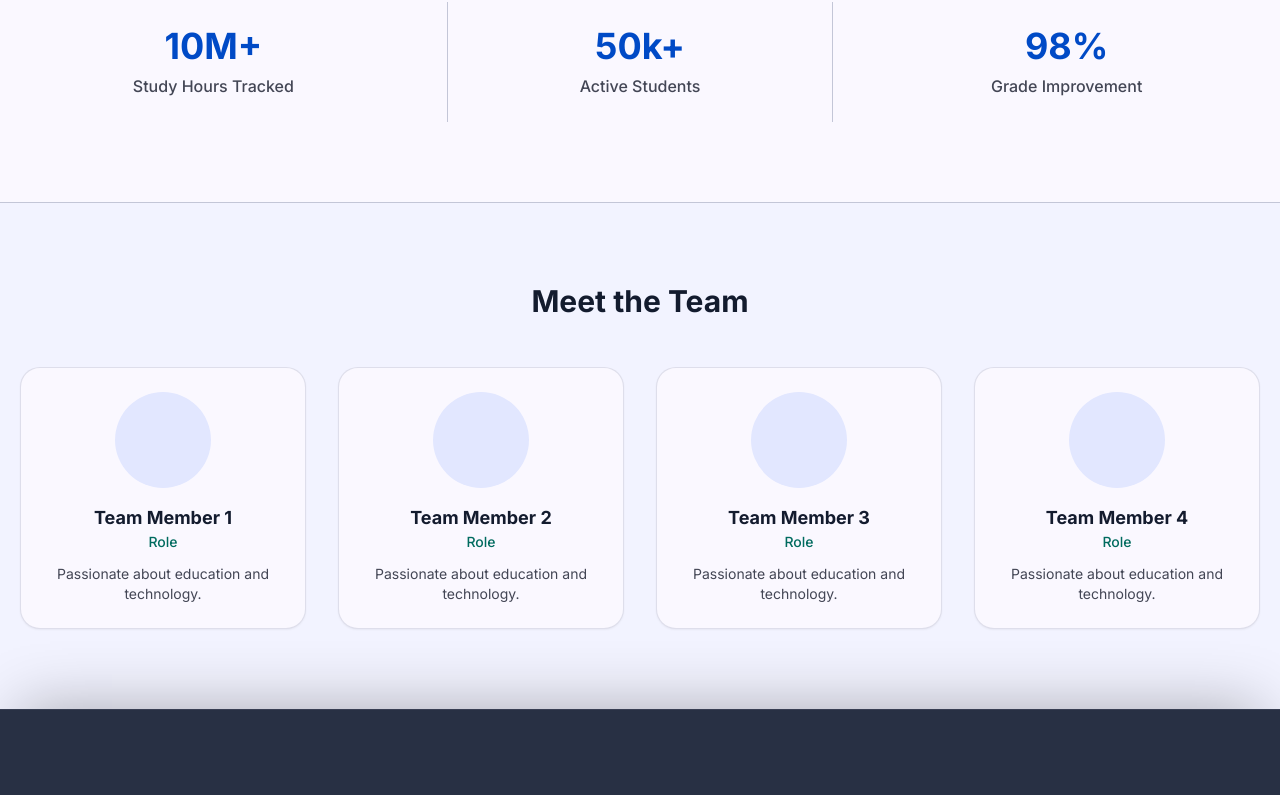
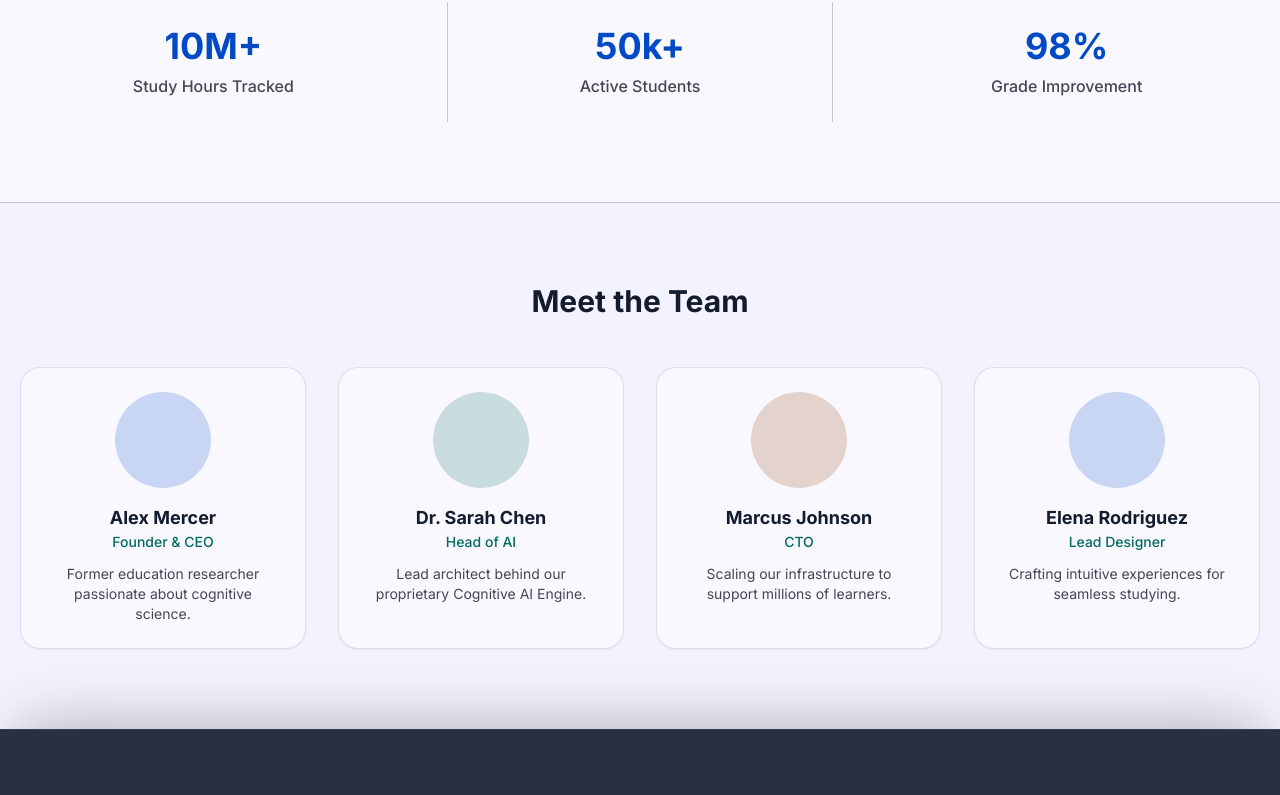
Before and after one commit to kazi-Samin/StudyPilot-ai, a React (Vite) app: page /about in a window 1280 px wide. Shown: the part 480-1275 px from the top of the page. Built offline with nearby package versions, Linux system fonts and the light colour scheme; no server answers.

Commit message:
Fix dummy content and add related items to meet requirements

```diff
--- a/src/pages/About.tsx
+++ b/src/pages/About.tsx
@@ -33,14 +33,38 @@ const About: React.FC = () => {
         <div className="max-w-[1280px] mx-auto">
           <h2 className="text-3xl font-bold text-center mb-12">Meet the Team</h2>
           <div className="grid grid-cols-1 md:grid-cols-4 gap-8">
-            {[1,2,3,4].map((i) => (
-              <div key={i} className="card p-6 text-center">
-                <div className="w-24 h-24 mx-auto rounded-full bg-surface-container-high mb-4"></div>
-                <h3 className="font-bold text-lg">Team Member {i}</h3>
-                <p className="text-secondary text-sm font-medium mb-3">Role</p>
-                <p className="text-on-surface-variant text-sm">Passionate about education and technology.</p>
+            <div className="card p-6 text-center">
+              <div className="w-24 h-24 mx-auto rounded-full bg-primary/20 text-primary flex items-center justify-center mb-4">
+                <span className="material-symbols-outlined text-4xl">person</span>
               </div>
-            ))}
+              <h3 className="font-bold text-lg">Alex Mercer</h3>
+              <p className="text-secondary text-sm font-medium mb-3">Founder & CEO</p>
+              <p className="text-on-surface-variant text-sm">Former education researcher passionate about cognitive science.</p>
+            </div>
+            <div className="card p-6 text-center">
+              <div className="w-24 h-24 mx-auto rounded-full bg-secondary/20 text-secondary flex items-center justify-center mb-4">
+                <span className="material-symbols-outlined text-4xl">psychology</span>
+              </div>
+              <h3 className="font-bold text-lg">Dr. Sarah Chen</h3>
+              <p className="text-secondary text-sm font-medium mb-3">Head of AI</p>
+              <p className="text-on-surface-variant text-sm">Lead architect behind our proprietary Cognitive AI Engine.</p>
+            </div>
+            <div className="card p-6 text-center">
+              <div className="w-24 h-24 mx-auto rounded-full bg-tertiary/20 text-tertiary flex items-center justify-center mb-4">
+                <span className="material-symbols-outlined text-4xl">code</span>
+              </div>
+              <h3 className="font-bold text-lg">Marcus Johnson</h3>
+              <p className="text-secondary text-sm font-medium mb-3">CTO</p>
+              <p className="text-on-surface-variant text-sm">Scaling our infrastructure to support millions of learners.</p>
+            </div>
+            <div className="card p-6 text-center">
+              <div className="w-24 h-24 mx-auto rounded-full bg-primary/20 text-primary flex items-center justify-center mb-4">
+                <span className="material-symbols-outlined text-4xl">design_services</span>
+              </div>
+              <h3 className="font-bold text-lg">Elena Rodriguez</h3>
+              <p className="text-secondary text-sm font-medium mb-3">Lead Designer</p>
+              <p className="text-on-surface-variant text-sm">Crafting intuitive experiences for seamless studying.</p>
+            </div>
           </div>
         </div>
       </section>
--- a/src/pages/StudyPlanDetails.tsx
+++ b/src/pages/StudyPlanDetails.tsx
@@ -2,6 +2,8 @@ import React, { useState } from 'react';
 import { useParams, useNavigate } from 'react-router-dom';
 import { useQuery, useMutation, useQueryClient } from '@tanstack/react-query';
 import { studyPlanService } from '../services/studyPlanService';
+import { useStudyPlans } from '../hooks/useStudyPlans';
+import StudyPlanCard from '../components/StudyPlanCard';
 import { useAuth } from '../context/AuthContext';
 import toast from 'react-hot-toast';
 
@@ -72,6 +74,13 @@ const StudyPlanDetails: React.FC = () => {
       toast.error('Failed to add review');
     }
   });
+
+  const { data: relatedPlansData } = useStudyPlans({
+    subject: plan?.subject,
+    limit: 4
+  });
+
+  const relatedPlans = relatedPlansData?.data?.filter((p: any) => p._id !== id).slice(0, 3) || [];
 
   if (planLoading) {
     return <div className="min-h-screen flex items-center justify-center"><div className="animate-spin rounded-full h-12 w-12 border-4 border-primary border-t-transparent"></div></div>;
@@ -167,6 +176,18 @@ const StudyPlanDetails: React.FC = () => {
               ))}
             </div>
           </section>
+
+          {/* Related Plans */}
+          {relatedPlans.length > 0 && (
+            <section className="pt-8 border-t border-outline-variant">
+              <h2 className="text-2xl font-bold mb-6">Related Plans</h2>
+              <div className="grid grid-cols-1 md:grid-cols-2 gap-6">
+                {relatedPlans.map((relatedPlan: any) => (
+                  <StudyPlanCard key={relatedPlan._id} plan={relatedPlan} />
+                ))}
+              </div>
+            </section>
+          )}
         </div>
 
         {/* Sidebar */}
```
